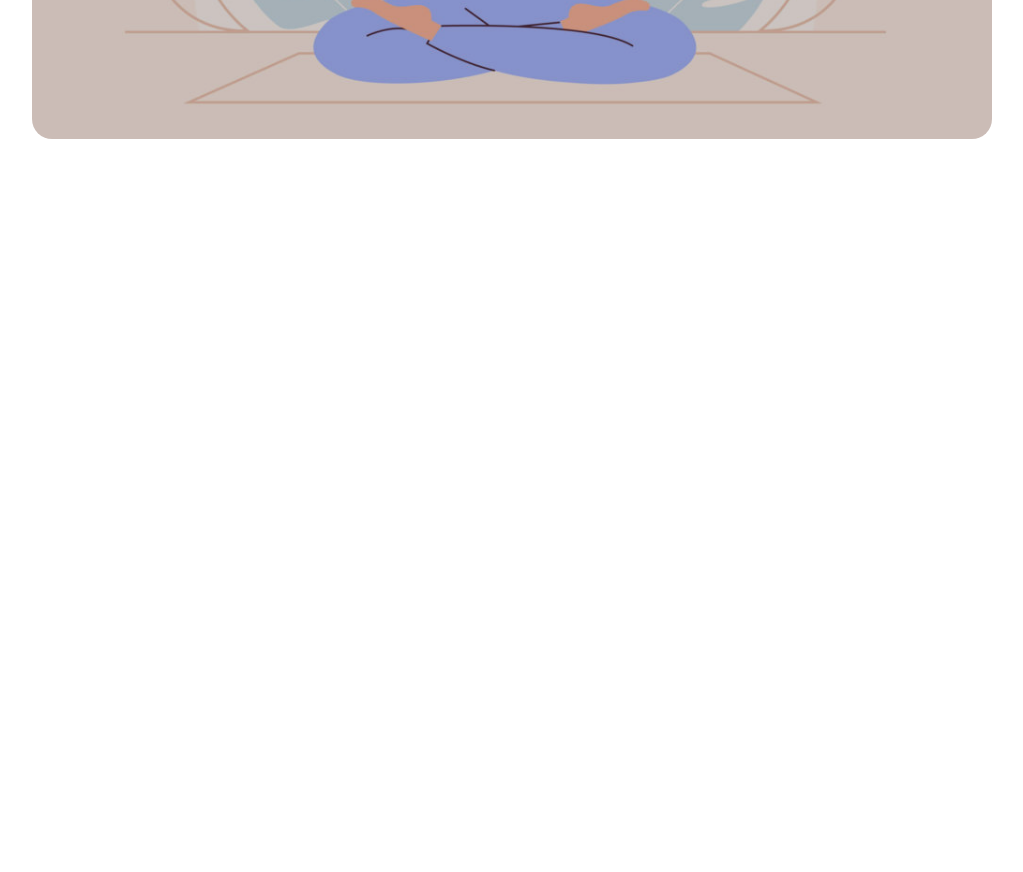
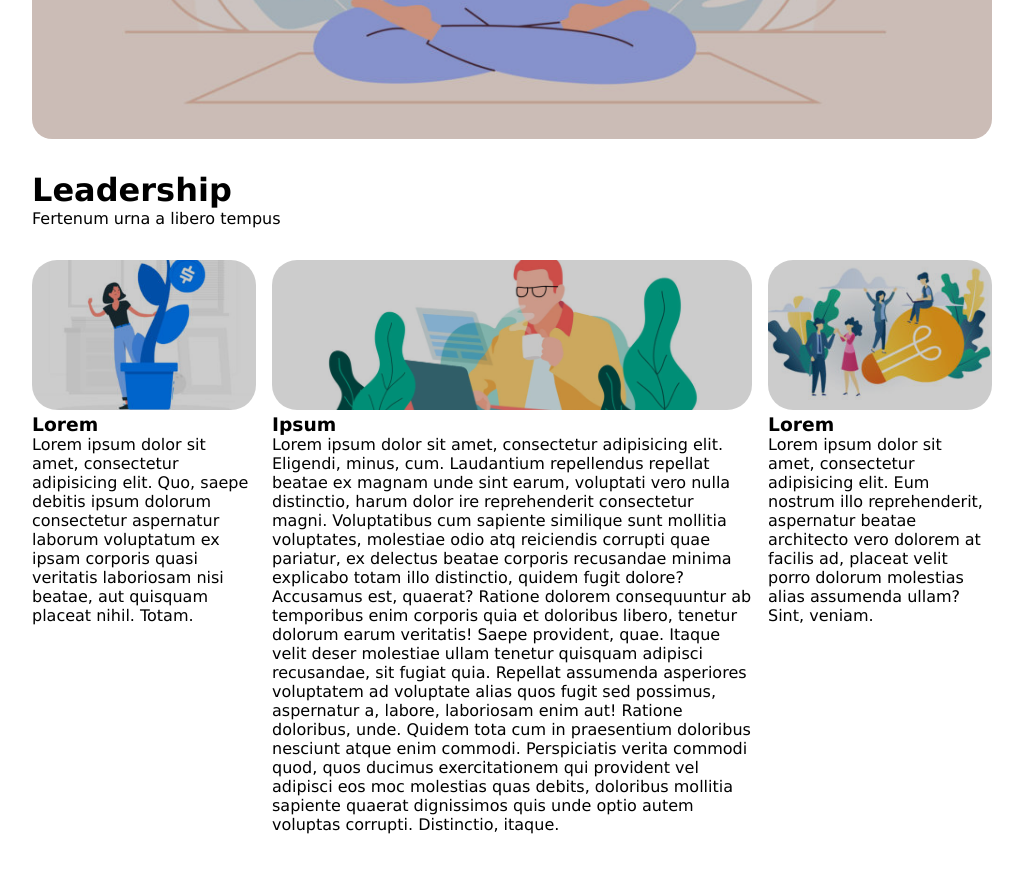
Before and after one commit to esseppi/htmlcss-wp, a plain HTML site: page index.html in a window 1280 px wide. Shown: the part 544-1416 px from the top of the page, without its empty margins (128-1151 px from the left). Before the commit the page ends 800 px from the top, so only its background shows below. Drawn offline with Linux system fonts and the light colour scheme.

```diff
--- a/css/style.css
+++ b/css/style.css
@@ -47,7 +47,7 @@ section:not(div*){
     filter: brightness(80);
 }
 
-section {
+#banner {
 
     position: relative;
     margin: 1em;
@@ -55,11 +55,11 @@ section {
     background-size: 97%;
     background-repeat: no-repeat;
     background-position: center;
-    height: 550px;
+    max-height: 550px;
     width: auto;
 }
 
-img{
+#banner img{
     border-radius: 20px;
     filter: brightness(80%);
     width: 100%;
@@ -69,9 +69,17 @@ img{
 
 }
 
-section div {
+h2{
+    text-overflow: ellipsis;
+    font-size: small;
+    overflow: hidden;
+    white-space: nowrap;
+    height: 40px;
+}
+
+#banner div {
     color: #fff;
-    width: 50%;
+    width: 40%;
     margin: 1em;
     position: absolute;
     bottom: 20%;
@@ -79,10 +87,50 @@ section div {
     float: none;
 }
 
-h2{
-    text-overflow: ellipsis;
-    font-size: small;
-    overflow: hidden;
-    white-space: nowrap;
-    height: 40px;
+main {
+    margin: 1em;
+    padding: 1em;
 }
+main header {
+    margin: 1em 0;
+}
+#articles {
+    padding: -1em;
+}
+
+#articles::after {
+    content:"";
+    clear: both;
+    display: table;
+}
+
+article{
+    float: left;
+}
+.side{
+    width: calc(25% - 1em);
+    margin: 1em 0 1em 0;
+}
+
+.center {
+    margin: 1em 1em;
+    width: 50%;
+}
+
+.side img{
+    object-fit: cover;
+    filter: brightness(80%);
+    width: 100%;
+    border-radius: 25px;
+    height: 150px;
+
+}
+
+.center img{
+    object-fit: cover;
+    filter: brightness(80%);
+    width: 100%;
+    border-radius: 25px;
+    height: 150px;
+
+}
--- a/index.html
+++ b/index.html
@@ -24,7 +24,7 @@
                 </ul>
             </nav>
         </header>
-        <section>
+        <section id="banner">
             <img src="/img/banner.jpg" alt="" srcset="">
             <div>
                 <h1>Pretium ac placerat dui interdum nunc in eros urna morbi</h1>
@@ -32,8 +32,70 @@
                     debitis corrupti doloribus officiis possimus magni ab autem libero quia ratione aliquid ut.
                     Voluptatibus, cupiditate dicta?</h2>
             </div>
+        </section>
+        <main>
+            <header>
+                <h1>Leadership</h1>
+                <p>Fertenum urna a libero tempus</p>
+            </header>
+            <section id="articles">
+                <article class="side">
+                    <img src="img/img-1.jpg" alt="" srcset="">
+                    <h1>Lorem</h1>
+                    <p>
+                        Lorem ipsum dolor sit amet,
+                        consectetur adipisicing elit.
+                        Quo, saepe debitis ipsum
+                        dolorum consectetur
+                        aspernatur laborum
+                        voluptatum ex ipsam
+                        corporis quasi veritatis
+                        laboriosam nisi beatae, aut
+                        quisquam placeat nihil.
+                        Totam.
+                    </p>
+                </article>
 
-        </section>
+                <article class="center">
+                    <img src="img/banner-2.jpg" alt="" srcset="">
+                    <h1>Ipsum</h1>
+                    <p>
+                        Lorem ipsum dolor sit amet, consectetur adipisicing elit. Eligendi, minus, cum.
+                        Laudantium repellendus repellat beatae ex magnam unde sint earum, voluptati
+                        vero nulla distinctio, harum dolor ire reprehenderit consectetur magni.
+                        Voluptatibus cum sapiente similique sunt mollitia voluptates, molestiae odio atq
+                        reiciendis corrupti quae pariatur, ex delectus beatae corporis recusandae minima
+                        explicabo totam illo distinctio, quidem fugit dolore? Accusamus est, quaerat?
+                        Ratione dolorem consequuntur ab temporibus enim corporis quia et doloribus
+                        libero, tenetur dolorum earum veritatis! Saepe provident, quae. Itaque velit deser
+                        molestiae ullam tenetur quisquam adipisci recusandae, sit fugiat quia. Repellat
+                        assumenda asperiores voluptatem ad voluptate alias quos fugit sed possimus,
+                        aspernatur a, labore, laboriosam enim aut! Ratione doloribus, unde. Quidem tota
+                        cum in praesentium doloribus nesciunt atque enim commodi. Perspiciatis verita
+                        commodi quod, quos ducimus exercitationem qui provident vel adipisci eos moc
+                        molestias quas debits, doloribus mollitia sapiente quaerat dignissimos quis unde
+                        optio autem voluptas corrupti. Distinctio, itaque.</p>
+                </article>
+
+                <article class="side">
+                    <img src="img/img-3.jpg" alt="" srcset="">
+                    <h1>Lorem</h1>
+                    <p>
+                        Lorem ipsum dolor sit amet,
+                        consectetur adipisicing elit.
+                        Eum nostrum illo
+                        reprehenderit, aspernatur
+                        beatae architecto vero
+                        dolorem at facilis ad, placeat
+                        velit porro dolorum molestias
+                        alias assumenda ullam? Sint,
+                        veniam.</p>
+                </article>
+            </section>
+
+
+
+        </main>
 
     </div>
 
```
